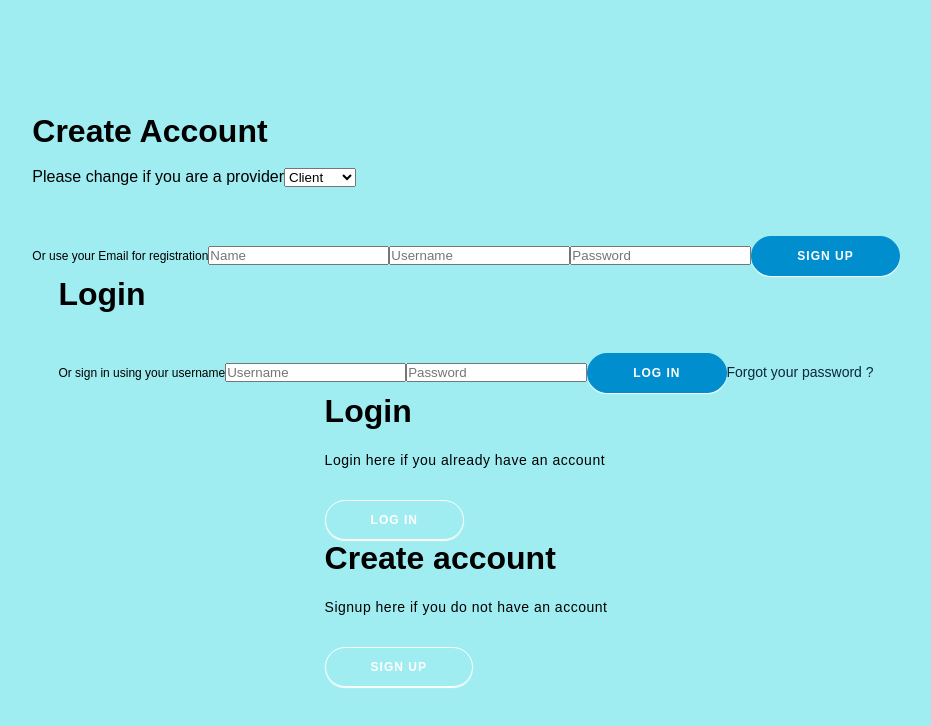
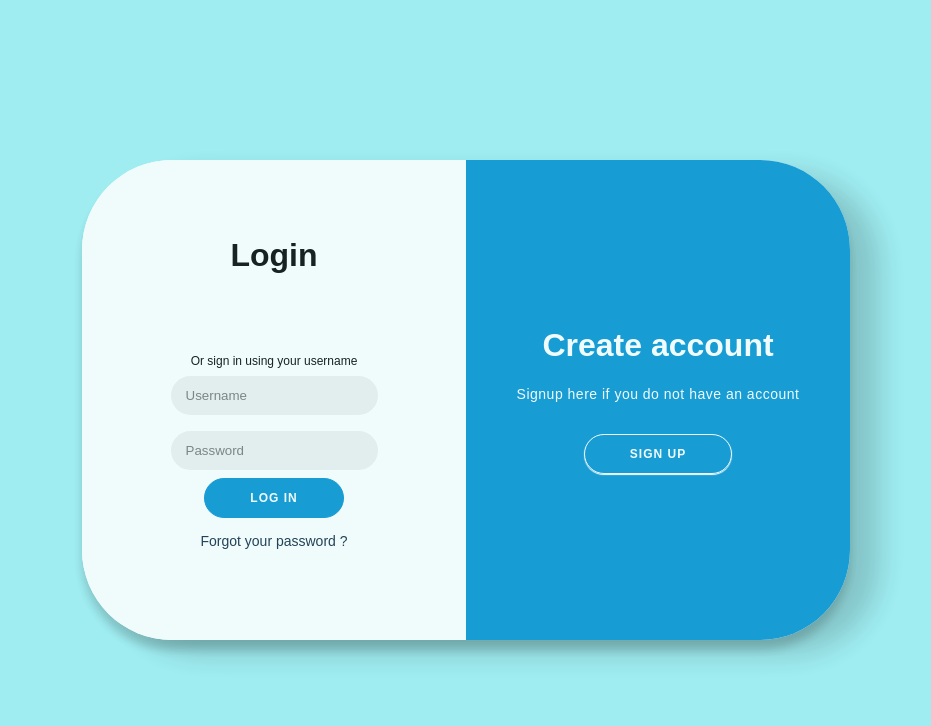
Before and after one commit to vaibhav-js/task-management, a React (Create React App) app in the folder frontend/: page / in a window 1280 px wide. Shown: the top 726 px of the page, without its empty margins (174-1105 px from the left). Built offline with nearby package versions, Linux system fonts and the light colour scheme; no server answers.

Commit message:
updated styles with BEM naming convention

```diff
--- a/frontend/src/styles/Client.css
+++ b/frontend/src/styles/Client.css
@@ -2,11 +2,41 @@
     width: 100%;
     background-color: lightgray;
     display: flex;
-    /* height: 100vh; */
     flex-direction: column;
 }
 
 .button__logout {
-    width: 10%;
+    border-radius: 50px;
+    box-shadow: 0 1px 1px ;
+    border: 1px solid #008ecf;
+    background: #008ecf;
+    color: #fff;
+    font-size: 12px;
+    font-weight: bold;
+    padding: 12px 45px;
+    letter-spacing: 1px;
+    text-transform: uppercase;
+    transition: transform 80ms ease-in;
+}
 
+.button__logout:active {
+    transform: scale(.95);
 }
+
+.button__logout:focus {
+    transform: scale(1.03);
+    background: #0180bb;
+    border-color: #00857c;
+    box-shadow: 0 0 0 3px #c1e2ea, 0 1px 2px rgba(0, 0, 0, 0.15) inset;
+}
+
+.button__logout:hover {
+    cursor: pointer;
+    transform: scale(1.03);
+    background: #0180bb;
+}
+
+.button__logout.ghost {
+    background: transparent;
+    border-color: #fff;
+}
--- a/frontend/src/styles/Login.css
+++ b/frontend/src/styles/Login.css
@@ -1,11 +1,10 @@
-/* Login Style */
 * {
     box-sizing: border-box;
     padding: 0;
     margin: 0;
 }
 
-.login__container {
+.login__signup__container {
     font-family: 'Montserrat', sans-serif;
     display: flex;
     flex-direction: column;
@@ -39,7 +38,7 @@ a {
     margin: 15px 0;
 }
 
-.container {
+.login__container {
     background: #fff;
     border-radius: 90px;
     box-shadow: 30px 14px 28px rgba(0, 0, 5, .2), 0 10px 10px rgba(0, 0, 0, .2);
@@ -53,7 +52,7 @@ a {
 }
 
 
-.form-container form {
+.form__container form {
     background: #fff;
     display: flex;
     flex-direction: column;
@@ -64,12 +63,12 @@ a {
     text-align: center;
 }
 
-.social-container {
+.social__container {
     margin: 20px 0;
     display: block;
 }
 
-.form-container input{
+.form__container input{
     background: #eee;
     border: none;
     border-radius: 50px;
@@ -78,12 +77,12 @@ a {
     width: 100%;
 }
 
-.form-container input:focus {
+.form__container input:focus {
     outline: none;
     box-shadow: 0 0 0 1px #65a0d0, 0 5px 5px rgba(0, 0, 0, 0.15) inset;
 }
 
-.custom-dropdown {
+.custom__dropdown {
     width: 100%;
     padding: 10px;
     font-size: 14px;
@@ -94,17 +93,17 @@ a {
     outline: none;
 }
 
-.custom-dropdown:focus {
+.custom__dropdown:focus {
     outline: none;
     transform: scale(1.02);
     box-shadow: 0 0 0 1px #aae7ff, 0 1px 2px rgba(0, 0, 0, 0.15) inset;
 }
 
-.form-container input:hover {
+.form__container input:hover {
     transform: scale(101%);
 }
 
-button {
+.login__signup__button {
     border-radius: 50px;
     box-shadow: 0 1px 1px ;
     border: 1px solid #008ecf;
@@ -118,49 +117,49 @@ button {
     transition: transform 80ms ease-in;
 }
 
-button:active {
+.login__signup__button:active {
     transform: scale(.95);
 }
 
-button:focus {
+.login__signup__button:focus {
     transform: scale(1.03);
     background: #0180bb;
     border-color: #00857c;
     box-shadow: 0 0 0 3px #c1e2ea, 0 1px 2px rgba(0, 0, 0, 0.15) inset;
 }
 
-button:hover {
+.login__signup__button:hover {
     cursor: pointer;
     transform: scale(1.03);
     background: #0180bb;
 }
 
-button.ghost {
+.login__signup__button.ghost {
     background: transparent;
     border-color: #fff;
 }
 
-.form-container {
+.form__container {
     position: absolute;
     top: 0;
     height: 100%;
     transition: all .6s ease-in-out;
 }
 
-.sign-in-container {
+.signin__container {
     left: 0;
     width: 50%;
     z-index: 2;
 }
 
-.sign-up-container {
+.signup__container {
     left: 0;
     width: 50%;
     z-index: 1;
     opacity: 0;
 }
 
-.overlay-container {
+.login__signup__overlay__container {
     position: absolute;
     top: 0;
     left: 50%;
@@ -171,7 +170,7 @@ button.ghost {
     z-index: 100;
 }
 
-.overlay {
+.parent__overlay {
     background: #ff416c;
     background: linear-gradient(to right, #008ecf, #008ecf) no-repeat 0 0 / cover;
     color: #fff;
@@ -183,7 +182,7 @@ button.ghost {
     transition: transform .6s ease-in-out;
 }
 
-.overlay-panel {
+.overlay__panel {
     position: absolute;
     top: 0;
     display: flex;
@@ -198,43 +197,43 @@ button.ghost {
     transition: transform .6s ease-in-out;
 }
 
-.overlay-right {
+.overlay__right {
     right: 0;
     transform: translateY(0);
 }
 
-.overlay-left {
+.overlay__left {
     transform: translateY(-20%);
 }
 
 /* Move signin to right */
-.container.right-panel-active .sign-in-container {
+.login__container.right__panel__active .signin__container {
     transform: translateY(100%);
 }
 
 /* Move overlay to left */
-.container.right-panel-active .overlay-container {
+.login__container.right__panel__active .login__signup__overlay__container {
     transform: translateX(-100%);
 }
 
 /* Bring signup over signin */
-.container.right-panel-active .sign-up-container {
+.login__container.right__panel__active .signup__container {
     transform: translateX(100%);
     opacity: 1;
     z-index: 5;
 }
 
 /* Move overlay back to right */
-.container.right-panel-active .overlay {
+.login__container.right__panel__active .parent__overlay {
     transform: translateX(50%);
 }
 
 /* Bring back the text to center */
-.container.right-panel-active .overlay-left {
+.login__container.right__panel__active .overlay__left {
     transform: translateY(0);
 }
 
 /* Same effect for right */
-.container.right-panel-active .overlay-right {
+.login__container.right__panel__active .overlay__right {
     transform: translateY(20%);
 }
--- a/frontend/src/styles/Provider.css
+++ b/frontend/src/styles/Provider.css
@@ -2,7 +2,6 @@
     width: 100%;
     background-color: lightgray;
     display: flex;
-    /* height: 100vh; */
     flex-direction: column;
 }
 
```
